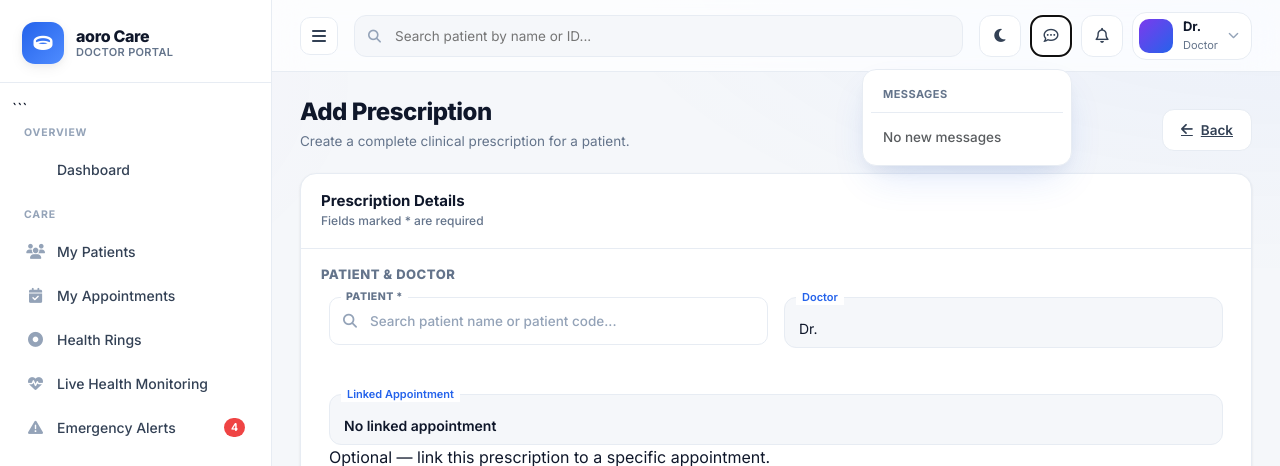
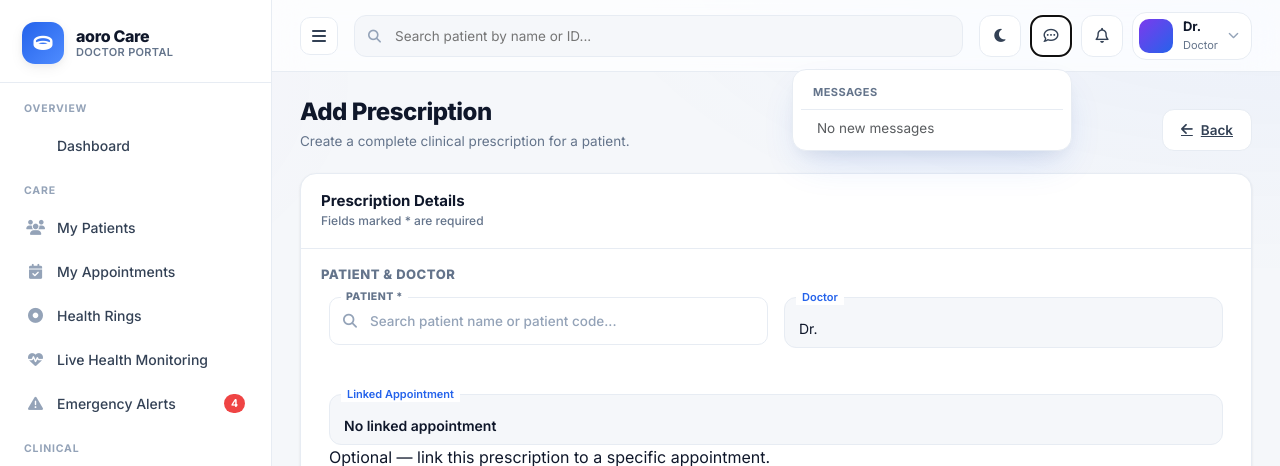
Before and after one commit to Capital-Digitech/aoro_care, a Flask app: template templates/doctor/doctor_prescription_add.html in a window 1280 px wide, after a click on "Messages". Shown: the top 466 px of the page. Run offline with Flask 3, Linux system fonts and the light colour scheme; the template is opened without the code that fills it, so the values that code supplies are empty; some libraries are stand-ins or nearby versions.

Commit message:
Align doctor prescription topbar UI

````diff
--- a/templates/doctor/doctor_prescription_add.html
+++ b/templates/doctor/doctor_prescription_add.html
@@ -73,7 +73,7 @@
 
   <nav class="hr-sidebar-scroll">
 
-```
+
 <!-- OVERVIEW -->
 <div class="hr-nav-label">
   Overview
@@ -226,15 +226,11 @@
 <div class="hr-main">
 
 
-    <!-- TOPBAR -->
-
-    <!-- =========================================================
-     TOPBAR
-========================================================= -->
+    <!-- ============================= TOPBAR ============================= -->
 
 <header class="hr-topbar">
 
-    <!-- Sidebar Toggle -->
+    <!-- SIDEBAR TOGGLE -->
     <button
         class="hr-sidebar-toggle"
         id="hrSidebarToggle"
@@ -244,33 +240,35 @@
         <i class="fa-solid fa-bars"></i>
     </button>
 
-    <!-- Search -->
+    <!-- COMMON DOCTOR SEARCH -->
     <div class="hr-search">
         <i class="fa-solid fa-magnifying-glass"></i>
+
         <input
             type="text"
+            id="hrSearchPatient"
             placeholder="Search patient by name or ID..."
-            id="hrSearchPatient"
             autocomplete="off"
         >
     </div>
 
-    <!-- Topbar Actions -->
+    <!-- TOPBAR ACTIONS -->
     <div class="hr-topbar-actions">
 
-        <!-- Theme Toggle -->
+        <!-- THEME -->
         <button
             class="hr-icon-btn"
             id="hrThemeToggle"
             type="button"
-            aria-label="Toggle theme"
             title="Toggle dark mode"
+            aria-label="Toggle dark mode"
         >
             <i class="fa-solid fa-moon"></i>
         </button>
 
-        <!-- Messages -->
+        <!-- MESSAGES -->
         <div class="dropdown">
+
             <button
                 class="hr-icon-btn"
                 type="button"
@@ -280,30 +278,49 @@
                 title="Messages"
             >
                 <i class="fa-regular fa-comment-dots"></i>
-                <span class="hr-dot" id="hrMsgDot"{% if not hr_unread_messages %} style="display:none"{% endif %}></span>
+
+                <span
+                    class="hr-dot"
+                    id="hrMsgDot"
+                    {% if not hr_unread_messages %}style="display:none"{% endif %}
+                ></span>
             </button>
 
-            <div
-                class="dropdown-menu dropdown-menu-end"
+            <ul
+                class="dropdown-menu dropdown-menu-end hr-dropdown-menu"
                 aria-labelledby="hrMessagesDropdown"
-            >
-                <div class="dropdown-header">
-                    Messages
-                </div>
+                style="min-width:280px;"
+            >
+                <li>
+                    <h6 class="dropdown-header">Messages</h6>
+                </li>
+
                 {% for m in hr_msg_recent %}
-                    <a class="dropdown-item" href="{{ url_for('message.doctor_messages', chat=m.sender_id) }}">
-                        {{ m.name }} — {{ m.preview }}{% if m.count > 1 %} ({{ m.count }}){% endif %}
+                    <li>
+                        <a
+                            class="dropdown-item"
+                            href="{{ url_for('message.doctor_messages', chat=m.sender_id) }}"
+                        >
+                            {{ m.name }} — {{ m.preview }}
+                            {% if m.count > 1 %}
+                                ({{ m.count }})
+                            {% endif %}
                         </a>
+                    </li>
                 {% else %}
-                    <div class="dropdown-item text-muted">
+                    <li>
+                        <span class="dropdown-item-text text-muted">
                             No new messages
-                    </div>
+                        </span>
+                    </li>
                 {% endfor %}
-            </div>
-        </div>
-
-        <!-- Notifications -->
+
+            </ul>
+        </div>
+
+        <!-- NOTIFICATIONS -->
         <div class="dropdown">
+
             <button
                 class="hr-icon-btn"
                 type="button"
@@ -313,33 +330,57 @@
                 title="Notifications"
             >
                 <i class="fa-regular fa-bell"></i>
-                <span class="hr-dot" id="hrNotifDot"{% if not hr_notif_unread %} style="display:none"{% endif %}></span>
+
+                <span
+                    class="hr-dot"
+                    id="hrNotifDot"
+                    {% if not hr_notif_unread %}style="display:none"{% endif %}
+                ></span>
             </button>
 
-            <div
-                class="dropdown-menu dropdown-menu-end"
+            <ul
+                class="dropdown-menu dropdown-menu-end hr-dropdown-menu"
                 aria-labelledby="hrNotifDropdown"
-            >
-                <div class="dropdown-header">
-                    Notifications
-                </div>
+                style="min-width:280px;"
+            >
+                <li>
+                    <h6 class="dropdown-header">Notifications</h6>
+                </li>
 
                 {% for n in hr_notif_recent %}
-                    <a class="dropdown-item" href="{{ url_for('message.doctor_messages') if (n.title or '').startswith('New message from') else url_for('notification.doctor_notification_list') }}">
+                    <li>
+                        <a
+                            class="dropdown-item"
+                            href="{{ url_for('message.doctor_messages') if (n.title or '').startswith('New message from') else url_for('notification.doctor_notification_list') }}"
+                        >
                             {{ n.title }}
                         </a>
+                    </li>
+                {% else %}
+                    <li>
+                        <span class="dropdown-item-text text-muted">
+                            No new notifications
+                        </span>
+                    </li>
                 {% endfor %}
 
+                <li>
+                    <hr class="dropdown-divider">
+                </li>
+
+                <li>
                     <a
                         class="dropdown-item"
                         href="{{ url_for('notification.doctor_notification_list') }}"
                     >
+                        <i class="fa-regular fa-bell"></i>
                         View notifications
                     </a>
-            </div>
-        </div>
-
-        <!-- Doctor Profile -->
+                </li>
+            </ul>
+        </div>
+
+        <!-- DOCTOR PROFILE -->
         <div class="dropdown">
 
             <div
@@ -348,15 +389,17 @@
                 data-bs-toggle="dropdown"
                 aria-expanded="false"
                 role="button"
-            >
-
-                <!-- Doctor Avatar -->
+                tabindex="0"
+            >
+
+                <!-- AVATAR -->
                 <div class="hr-avatar">
-                    {{ doctor.user.first_name[0] | upper }}{{ doctor.user.last_name[0] | upper }}
-                </div>
-
-                <!-- Doctor Information -->
+                    {{ doctor.user.first_name[:1] | upper }}{{ doctor.user.last_name[:1] | upper }}
+                </div>
+
+                <!-- DOCTOR NAME -->
                 <div class="hr-profile-meta">
+
                     <strong>
                         Dr. {{ doctor.user.first_name }}
                         {{ doctor.user.last_name }}
@@ -364,13 +407,13 @@
 
                     <span>
                         {{ doctor.specialization
-                           if doctor.specialization is defined
-                           and doctor.specialization
+                           if doctor.specialization
                            else 'Doctor' }}
                     </span>
-                </div>
-
-                <!-- Chevron -->
+
+                </div>
+
+                <!-- CHEVRON -->
                 <i
                     class="fa-solid fa-chevron-down"
                     style="font-size:11px;color:var(--hr-text-400);"
@@ -378,22 +421,44 @@
 
             </div>
 
-<!-- Profile Dropdown -->
-<div class="dropdown-menu dropdown-menu-end">
-
-    <div class="dropdown-header">
+            <!-- PROFILE DROPDOWN -->
+            <ul
+                class="dropdown-menu dropdown-menu-end hr-dropdown-menu"
+                aria-labelledby="hrProfileDropdown"
+            >
+
+                <!-- <li>
+                    <h6 class="dropdown-header">
                         Dr. {{ doctor.user.first_name }}
                         {{ doctor.user.last_name }}
-    </div>
-
+                    </h6>
+                </li> -->
+
+                <li>
                     <a
                         class="dropdown-item"
                         href="{{ url_for('doctor.doctor_my_profile') }}"
                     >
-        <i class="fa-solid fa-user me-2"></i>
+                        <i class="fa-solid fa-user"></i>
                         My Profile
                     </a>
-
+                </li>
+
+                <li>
+                    <a
+                        class="dropdown-item"
+                        href="{{ url_for('doctor.doctor_settings') }}"
+                    >
+                        <i class="fa-solid fa-gear"></i>
+                        Account Settings
+                    </a>
+                </li>
+
+                <li>
+                    <hr class="dropdown-divider">
+                </li>
+
+                <li>
                     <a
                         class="dropdown-item"
                         href="{{ url_for('auth_api.logout') }}"
@@ -405,14 +470,16 @@
                         ></i>
                         Logout
                     </a>
-
-</div>
-        </div>
-
-    </div>
-
-</header>  <!-- .hr-topbar -->
-
+                </li>
+
+            </ul>
+
+        </div>
+
+    </div>
+
+</header>
+<!-- =========================== END TOPBAR =========================== -->
 
     <!-- =====================================================
          CONTENT
````
Lines whose indentation alone changed are shown as unchanged.
